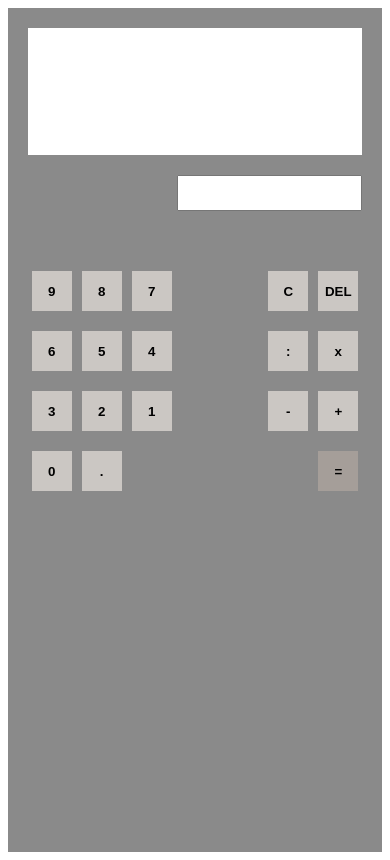
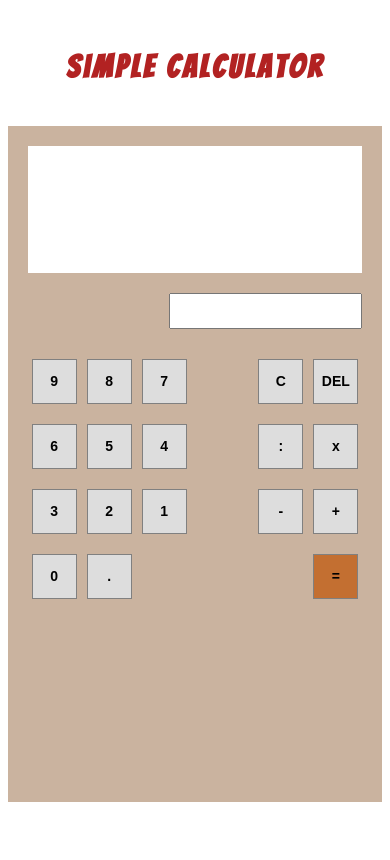
Before and after one commit to dganczorz/calculator, a plain HTML site: page index.html in a window 390 px wide. Drawn offline with Linux system fonts and the light colour scheme.

Commit message:
Add simply styling and media queries

```diff
--- a/index.html
+++ b/index.html
@@ -10,6 +10,8 @@
 </head>
 
 <body>
+
+  <h1 class="title"> Simple Calculator </h1>
   <div class="main">
     <div class="screen-container">
       <div class="result-screen"><span id="value"></span><span id="operator"></span></div>
--- a/script.js
+++ b/script.js
@@ -1,7 +1,3 @@
-window.onload = function () {
-
-}
-
 var value;
 var input;
 var operator;
--- a/style.css
+++ b/style.css
@@ -1,8 +1,24 @@
+body {
+  display: flex;
+  flex-direction: column;
+  align-items: center;
+}
+
 .main {
-  background-color: rgba(60,60,60,0.6);
+  background-color: #cab39f;
   width: 100%;
-  height: 100vh;
+  max-width: 400px;
+  height: 80vh;
+  max-height: 700px;
   overflow: hidden;
+  margin: auto 0;
+}
+
+.title {
+  font-family: Bangers-Regular, sans-serif;
+  letter-spacing: 3px;
+  color: firebrick;
+  margin: 5vh 0 5vh 0;
 }
 
 .screen-container {
@@ -10,6 +26,8 @@
   display: flex;
   flex-direction: column;
   height: 30%;
+  font-family: Digital-7;
+  margin-bottom: 20px;
 }
 
 .result-screen {
@@ -17,6 +35,8 @@
   border: none;
   background-color: white;
   margin: 20px;
+  padding: 20px 10px;
+  font-size: 26px;
 }
 
 #input {
@@ -25,6 +45,8 @@
   height: 30px;
   margin-left: auto;
   margin-right: 20px;
+  font-family: Digital-7;
+  font-size: 22px;
 }
 
 .keyboard {
@@ -34,11 +56,12 @@
 
 .keyboard button {
   font-weight: 600;
-  border: none;
-  background-color: #cbc7c3;
-  height: 40px;
-  width: 40px;
+  border: 1px solid grey;
+  background-color: #DDDDDD;
+  height: 45px;
+  width: 45px;
   margin: 10px 5px;
+  font-size: 14px;
 }
 
 .numbers {
@@ -59,5 +82,22 @@
 }
 
 #equals-btn {
-  background-color: #a59e99;
+  background-color: #c36f31;
 }
+
+@font-face {
+  font-family: 'Bangers-Regular';
+  src: url('Bangers-Regular.ttf'); /* IE9 Compat Modes */
+}
+
+@font-face {
+  font-family: 'Digital-7';
+  src: url("digital7.ttf");
+}
+
+@media screen and (max-width: 345px) {
+  .keyboard button {
+    width: 40px;
+    height: 40px;
+  }
+}
```
Also changed, not shown: Bangers-Regular.ttf (added), digital7.ttf (added).
